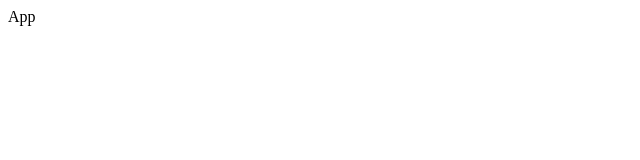
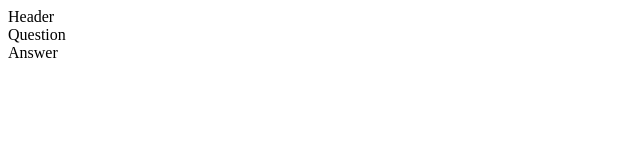
Before and after one commit to secondnumber/own-guess-scp, a React app: page / in a window 1280 px wide. Shown: the top 160 px of the page, without its empty margins (0-640 px from the left). Built offline with nearby package versions, Linux system fonts and the light colour scheme.

Commit message:
feat: make empty components

```diff
--- a/src/App.js
+++ b/src/App.js
@@ -1,5 +1,16 @@
 import React from 'react';
+import HeaderContainer from "./components/Header/HeaderContainer";
+import QuestionContainer from "./components/Question/QuestionContainer";
+import AnswerContainer from "./components/Answer/AnswerContainer";
 
-const App = () => <div>App</div>;
+const App = () => {
+    return (
+        <div>
+            <HeaderContainer/>
+            <QuestionContainer/>
+            <AnswerContainer/>
+        </div>
+    )
+};
 
 export default App;
--- /dev/null
+++ b/src/components/Answer/Answer.js
@@ -0,0 +1,11 @@
+import React from 'react';
+
+const Answer = (props) => {
+    return (
+        <div>
+        Answer
+        </div>
+    );
+};
+
+export default Answer;
--- /dev/null
+++ b/src/components/Answer/AnswerContainer.js
@@ -0,0 +1,9 @@
+import React from 'react';
+import { connect } from 'react-redux';
+import Answer from './Answer';
+
+const mapStateToProps = (state) => ({});
+
+const AnswerContainer = connect(mapStateToProps)(Answer);
+
+export default AnswerContainer;
--- /dev/null
+++ b/src/components/Header/Header.js
@@ -0,0 +1,11 @@
+import React from 'react';
+
+const Header = (props) => {
+    return (
+        <div>
+        Header
+        </div>
+    );
+};
+
+export default Header;
--- /dev/null
+++ b/src/components/Header/HeaderContainer.js
@@ -0,0 +1,9 @@
+import React from 'react';
+import { connect } from 'react-redux';
+import Header from './Header';
+
+const mapStateToProps = (state) => ({});
+
+const HeaderContainer = connect(mapStateToProps)(Header);
+
+export default HeaderContainer;
--- /dev/null
+++ b/src/components/Question/Question.js
@@ -0,0 +1,11 @@
+import React from 'react';
+
+const Question = (props) => {
+    return (
+        <div>
+        Question
+        </div>
+    );
+};
+
+export default Question;
--- /dev/null
+++ b/src/components/Question/QuestionContainer.js
@@ -0,0 +1,9 @@
+import React from 'react';
+import { connect } from 'react-redux';
+import Question from './Question';
+
+const mapStateToProps = (state) => ({});
+
+const QuestionContainer = connect(mapStateToProps)(Question);
+
+export default QuestionContainer;
```
Also changed, not shown: src/components/Button/Button.js (added, +11 -0 lines), src/components/Description/Description.js (added, +11 -0 lines), 1 other file (tests, documents, lock files or other folders).
